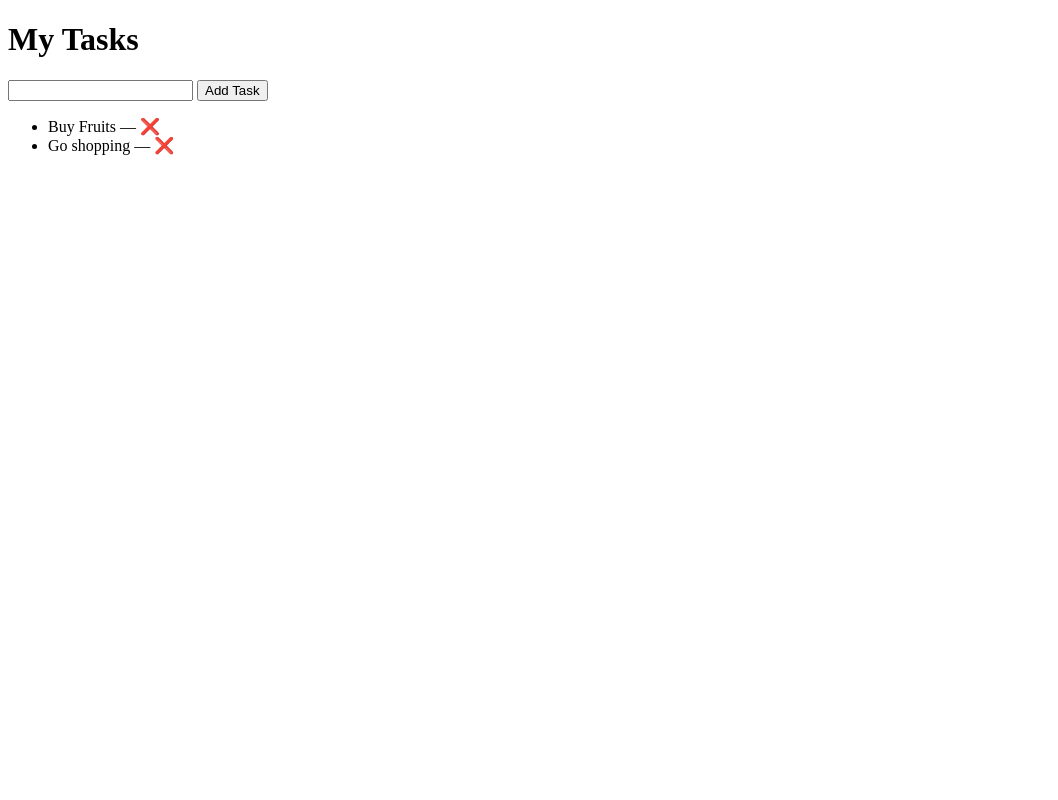
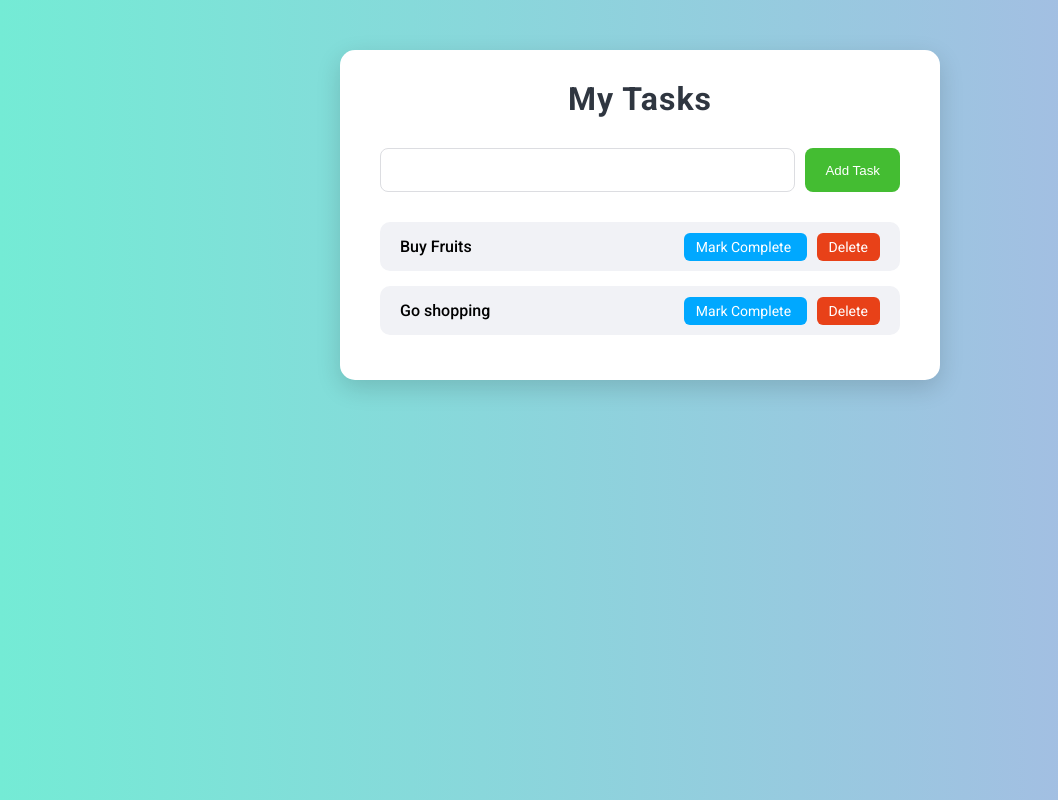
Before and after one commit to khushi-kashinath-xor/Java_Training, a Django app: page / in a window 1280 px wide. Shown: the whole page, without its empty margins (0-1058 px from the left). Run offline with Django 5.2, Linux system fonts and the light colour scheme; data comes from the database, SQL or seed files in the repository; both versions use the stored data as it was after the commit.

Commit message:
todo app using django

```diff
--- a/django_project/myproject/todo/templates/home.html
+++ b/django_project/myproject/todo/templates/home.html
@@ -2,11 +2,159 @@
 <html>
 <head>
     <title>My Tasks</title>
+    <link href="https://fonts.googleapis.com/css2?family=Roboto:wght@400;500;700&display=swap" rel="stylesheet">
+    <style>
+        /* General Reset */
+        * {
+            margin: 0;
+            padding: 0;
+            box-sizing: border-box;
+        }
+
+        body {
+            font-family: 'Roboto', sans-serif;
+            background: linear-gradient(to right, #74ebd5, #acb6e5);
+            min-height: 100vh;
+            display: flex;
+            justify-content: center;
+            align-items: flex-start;
+            padding: 50px 0;
+        }
+
+        .container {
+            width: 95%;
+            max-width: 600px;
+            background-color: #fff;
+            border-radius: 15px;
+            padding: 30px 40px;
+            box-shadow: 0 8px 25px rgba(0,0,0,0.15);
+        }
+
+        h1 {
+            text-align: center;
+            color: #2f3640;
+            margin-bottom: 30px;
+            font-weight: 700;
+            letter-spacing: 1px;
+        }
+
+        /* Form */
+        form {
+            display: flex;
+            gap: 10px;
+            margin-bottom: 30px;
+        }
+
+        input[type="text"] {
+            flex: 1;
+            padding: 12px 15px;
+            border-radius: 8px;
+            border: 1px solid #dcdde1;
+            font-size: 16px;
+            transition: all 0.3s;
+        }
+
+        input[type="text"]:focus {
+            outline: none;
+            border-color: #00a8ff;
+            box-shadow: 0 0 5px rgba(0,168,255,0.4);
+        }
+
+        button {
+            padding: 12px 20px;
+            background-color: #44bd32;
+            color: #fff;
+            border: none;
+            border-radius: 8px;
+            cursor: pointer;
+            font-weight: 500;
+            transition: all 0.3s;
+        }
+
+        button:hover {
+            background-color: #4cd137;
+        }
+
+        /* Task List */
+        ul {
+            list-style: none;
+        }
+
+        li {
+            background-color: #f1f2f6;
+            padding: 15px 20px;
+            margin-bottom: 15px;
+            border-radius: 10px;
+            display: flex;
+            justify-content: space-between;
+            align-items: center;
+            transition: all 0.3s;
+        }
+
+        li:hover {
+            transform: translateY(-2px);
+            box-shadow: 0 5px 15px rgba(0,0,0,0.1);
+        }
+
+        li.completed {
+            background-color: #dff9fb;
+            text-decoration: line-through;
+            color: #718093;
+        }
+
+        .task-title {
+            font-size: 16px;
+            font-weight: 500;
+            flex: 1;
+        }
+
+        .task-actions a {
+            text-decoration: none;
+            padding: 6px 12px;
+            border-radius: 6px;
+            color: #fff;
+            font-size: 14px;
+            margin-left: 10px;
+            transition: all 0.3s;
+        }
+
+        .delete-btn {
+            background-color: #e84118;
+        }
+
+        .delete-btn:hover {
+            background-color: #c23616;
+        }
+
+        .toggle-btn {
+            background-color: #00a8ff;
+        }
+
+        .toggle-btn:hover {
+            background-color: #0097e6;
+        }
+
+        @media (max-width: 480px) {
+            .container {
+                padding: 20px;
+            }
+
+            .task-actions a {
+                font-size: 12px;
+                padding: 5px 8px;
+            }
+
+            input[type="text"] {
+                font-size: 14px;
+            }
+        }
+    </style>
 </head>
 <body>
+    <div class="container">
         <h1>My Tasks</h1>
 
-    <!-- Add task form -->
+        <!-- Add Task Form -->
         <form method="POST">
             {% csrf_token %}
             {{ form.title }}
@@ -15,8 +163,17 @@
 
         <ul>
             {% for task in tasks %}
-            <li>{{ task.title }} — {% if task.completed %}✔{% else %}❌{% endif %}</li>
+                <li class="{% if task.completed %}completed{% endif %}">
+                    <span class="task-title">{{ task.title }}</span>
+                    <span class="task-actions">
+                        <a href="{% url 'toggle_complete' task.id %}" class="toggle-btn">
+                            {% if task.completed %}Mark Incomplete{% else %}Mark Complete{% endif %}
+                        </a>
+                        <a href="{% url 'delete_task' task.id %}" class="delete-btn">Delete</a>
+                    </span>
+                </li>
             {% endfor %}
         </ul>
+    </div>
 </body>
 </html>
--- a/django_project/myproject/todo/urls.py
+++ b/django_project/myproject/todo/urls.py
@@ -3,4 +3,6 @@ from . import views
 
 urlpatterns = [
     path('', views.home, name='home'),
+    path('delete/<int:task_id>/', views.delete_task, name='delete_task'),
+    path('toggle/<int:task_id>/', views.toggle_complete, name='toggle_complete'),
 ]
--- a/django_project/myproject/todo/views.py
+++ b/django_project/myproject/todo/views.py
@@ -1,16 +1,26 @@
-from django.shortcuts import render, redirect
+from django.shortcuts import render, redirect, get_object_or_404
 from .models import Task
-from .forms import TaskForm  # import the form
+from .forms import TaskForm
 
 def home(request):
-    tasks = Task.objects.all()  # get all tasks
-    print(tasks)
-    form = TaskForm()  # create a blank form
+    tasks = Task.objects.all()
+    form = TaskForm()
 
     if request.method == "POST":
-        form = TaskForm(request.POST)  # get data from the submitted form
-        if form.is_valid():  # check if data is valid
-            form.save()  # save to database
-            return redirect('/')  # reload the page to show new task
+        form = TaskForm(request.POST)
+        if form.is_valid():
+            form.save()
+            return redirect('/')
 
     return render(request, 'home.html', {'tasks': tasks, 'form': form})
+
+def delete_task(request, task_id):
+    task = get_object_or_404(Task, id=task_id)
+    task.delete()
+    return redirect('/')
+
+def toggle_complete(request, task_id):
+    task = get_object_or_404(Task, id=task_id)
+    task.completed = not task.completed
+    task.save()
+    return redirect('/')
```
Also changed, not shown: django_project/myproject/db.sqlite3. Lines whose indentation alone changed are shown as unchanged.
